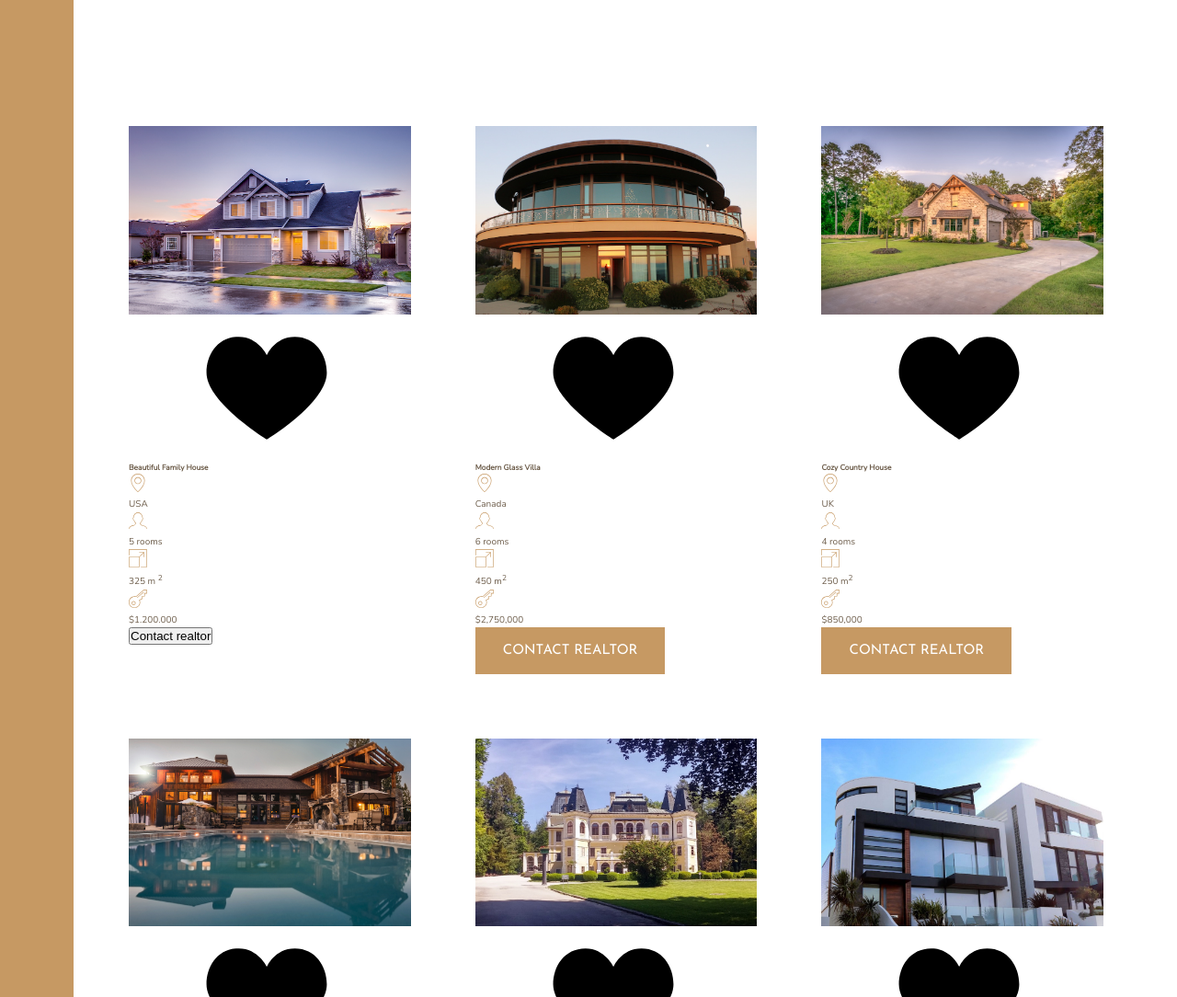
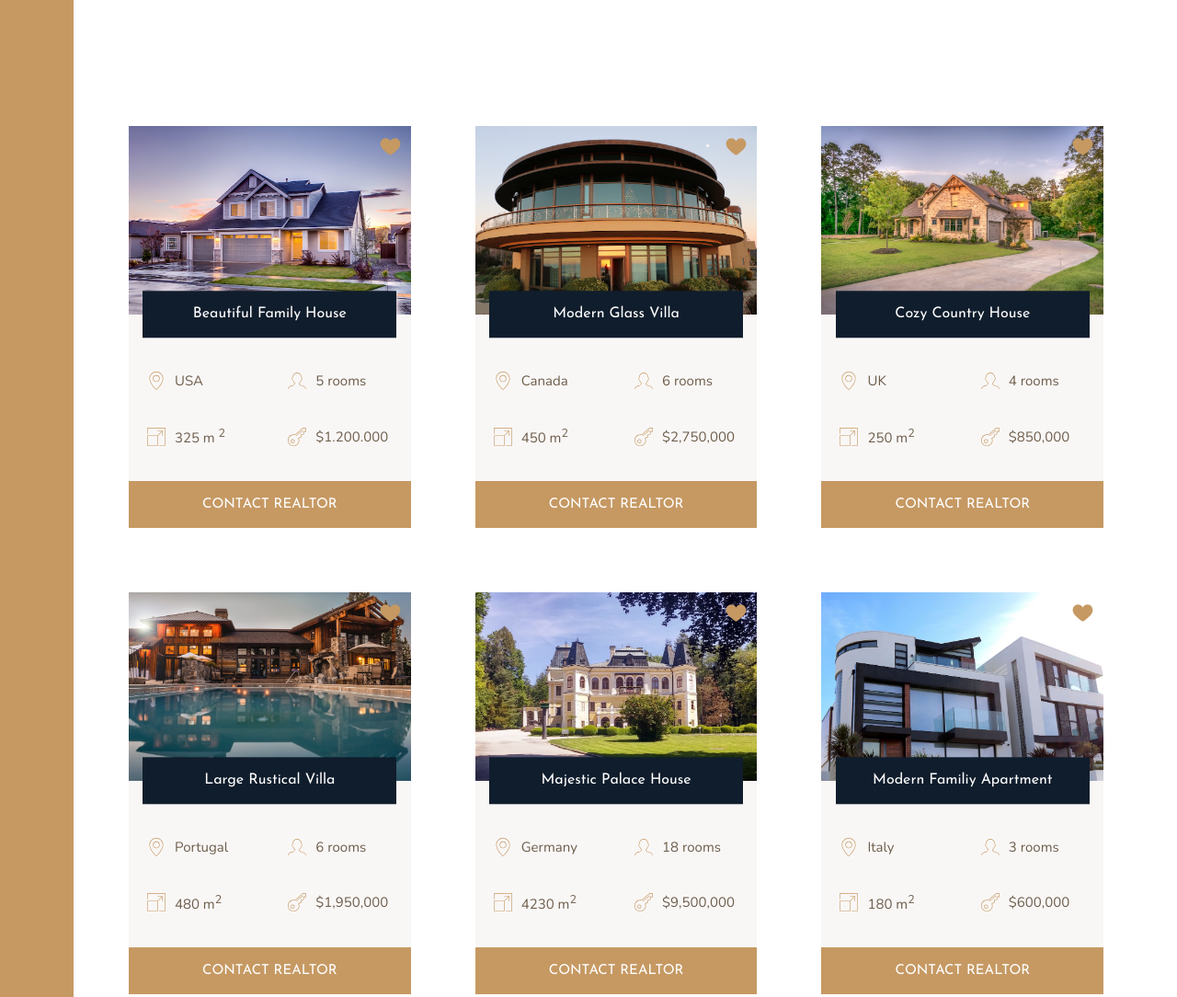
Before and after one commit to Daniel-Maslyanikov/Nexter, a website: page index.html in a window 1280 px wide. Shown: the part 1860-2944 px from the top of the page at 92% size. Drawn offline with nearby package versions, Linux system fonts and the light colour scheme.

Commit message:
complete homes section

```diff
--- a/index.html
+++ b/index.html
@@ -131,7 +131,7 @@
           </svg>
           <p>$1.200.000</p>
         </div>
-        <button class="cta">Contact realtor</button>
+        <button class="btn home__btn">Contact realtor</button>
       </div>
 
       <div class="home">
--- a/sass/_homes.scss
+++ b/sass/_homes.scss
@@ -9,15 +9,52 @@
 }
 
 .home {
+	background-color: $color-grey-light-1;
+
+	display: grid;
+	grid-template-columns: repeat(2, 1fr);
+	grid-row-gap: 3.5rem;
+
 
 	&__img {
 		width: 100%;
+		grid-row: 1 / 2;
+		grid-column: 1 / -1;
+		z-index: 1;
 	}
 
 	&__like {
+		grid-row: 1 / 2;
+		grid-column: 2 / 3;
+		fill: $color-primary;
+		height: 2.5rem;
+		width: 2.5rem;
+		z-index: 2;
+		justify-self: end;
+		margin: 1rem;
 	}
 
 	&__name {
+		grid-row: 1 / 2;
+		z-index: 3;
+		grid-column: 1 / -1;
+		justify-self: center;
+		align-self: end;
+
+		font-family: $font-display;
+		font-size: 1.6rem;
+		text-align: center;
+		padding: 1.25rem;
+		background-color: $color-secondary;
+		color: #fff;
+		font-weight: 400;
+		width: 90%;
+		transform: translateY(50%);
+	}
+
+	&__location,
+	&__rooms {
+		margin-top: 2.5rem;
 	}
 
 	&__location,
@@ -25,15 +62,22 @@
 	&__area,
 	&__price {
 
+		font-size: 1.5rem;
+		margin-left: 2rem;
+		display: flex;
+		align-items: center;
+
 		svg {
 			fill: $color-primary;
 			height: 2rem;
 			width: 2rem;
-		}
-
-		p {
-
+			margin-right: 1rem;
 		}
 	}
 
+
 }
+
+.btn {
+	grid-column: 1 / -1;
+}
```
Also changed, not shown: css/style.css, 1 other file.
